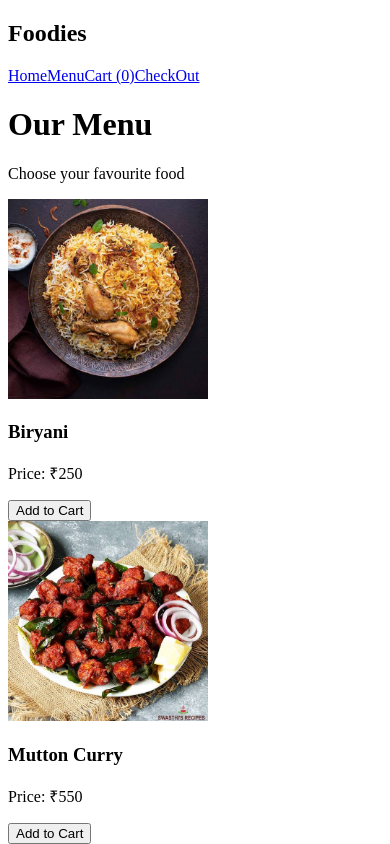
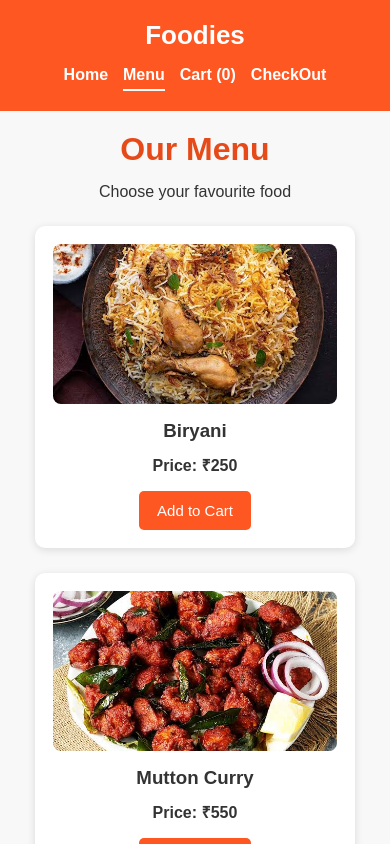
Before and after one commit to karthikhub-07/food-ordering-app, a React (Vite) app: page /menu in a window 390 px wide. Shown: the top 844 px of the page. Built offline with nearby package versions, Linux system fonts and the light colour scheme; no server answers.

Commit message:
Style food ordering pages

```diff
--- a/src/App.css
+++ b/src/App.css
@@ -7,3 +7,201 @@
     background-color: blueviolet;
     padding: 10px 20px;
 }
+* {
+  margin: 0;
+  padding: 0;
+  box-sizing: border-box;
+}
+
+body {
+  font-family: Arial, sans-serif;
+  background-color: #f8f8f8;
+  color: #333;
+}
+
+.navbar {
+  display: flex;
+  justify-content: space-between;
+  align-items: center;
+  background-color: #ff5722;
+  color: white;
+  padding: 18px 40px;
+}
+
+.navbar h2 {
+  font-size: 26px;
+}
+
+.nav-links {
+  display: flex;
+  gap: 25px;
+}
+
+.nav-links a {
+  color: white;
+  text-decoration: none;
+  font-size: 16px;
+  font-weight: bold;
+}
+
+.nav-links a:hover {
+  color: #ffe0b2;
+}
+
+.nav-links a.active {
+  border-bottom: 2px solid white;
+  padding-bottom: 5px;
+}
+
+.menu {
+  padding: 30px;
+  text-align: center;
+}
+
+.menu h1,
+.cart h1,
+.checkout h1 {
+  margin-bottom: 15px;
+  color: #e64a19;
+}
+
+.menu > p {
+  margin-bottom: 25px;
+}
+
+.food-list {
+  display: flex;
+  justify-content: center;
+  flex-wrap: wrap;
+  gap: 25px;
+}
+
+.food-card {
+  background-color: white;
+  width: 240px;
+  padding: 18px;
+  border-radius: 10px;
+  box-shadow: 0 2px 8px rgba(0, 0, 0, 0.12);
+  transition: transform 0.2s;
+}
+
+.food-card:hover {
+  transform: translateY(-5px);
+}
+
+.food-card img {
+  width: 100%;
+  height: 160px;
+  object-fit: cover;
+  border-radius: 8px;
+}
+
+.food-card h3 {
+  margin: 12px 0;
+}
+
+.food-card p {
+  margin-bottom: 15px;
+  font-weight: bold;
+}
+
+button {
+  background-color: #ff5722;
+  color: white;
+  border: none;
+  padding: 11px 18px;
+  border-radius: 5px;
+  cursor: pointer;
+  font-size: 15px;
+}
+
+button:hover {
+  background-color: #e64a19;
+}
+
+.cart,
+.checkout {
+  max-width: 750px;
+  margin: 35px auto;
+  padding: 25px;
+  background-color: white;
+  border-radius: 10px;
+  box-shadow: 0 2px 8px rgba(0, 0, 0, 0.1);
+}
+
+.cart-item {
+  display: flex;
+  align-items: center;
+  gap: 20px;
+  padding: 15px 0;
+  border-bottom: 1px solid #ddd;
+}
+
+.cart-item img {
+  width: 100px;
+  height: 80px;
+  object-fit: cover;
+  border-radius: 6px;
+}
+
+.cart h2,
+.checkout h2 {
+  margin: 20px 0;
+}
+
+.cart h3,
+.checkout h3 {
+  margin: 20px 0;
+}
+
+.checkout form {
+  display: flex;
+  flex-direction: column;
+  gap: 10px;
+  margin-top: 20px;
+}
+
+.checkout input,
+.checkout textarea,
+.checkout select {
+  width: 100%;
+  padding: 12px;
+  border: 1px solid #ccc;
+  border-radius: 5px;
+  font-size: 15px;
+  margin-bottom: 10px;
+}
+
+.checkout textarea {
+  min-height: 100px;
+  resize: vertical;
+}
+
+@media (max-width: 600px) {
+  .navbar {
+    flex-direction: column;
+    gap: 15px;
+    padding: 20px;
+  }
+
+  .nav-links {
+    justify-content: center;
+    flex-wrap: wrap;
+    gap: 15px;
+  }
+
+  .menu {
+    padding: 20px 10px;
+  }
+
+  .food-card {
+    width: 100%;
+    max-width: 320px;
+  }
+
+  .cart,
+  .checkout {
+    margin: 20px 12px;
+    padding: 18px;
+  }
+}
```
